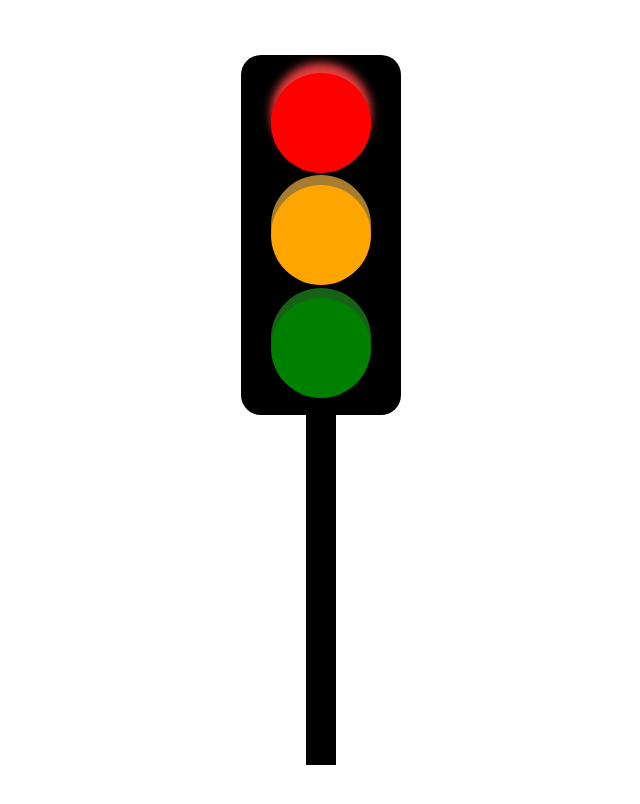
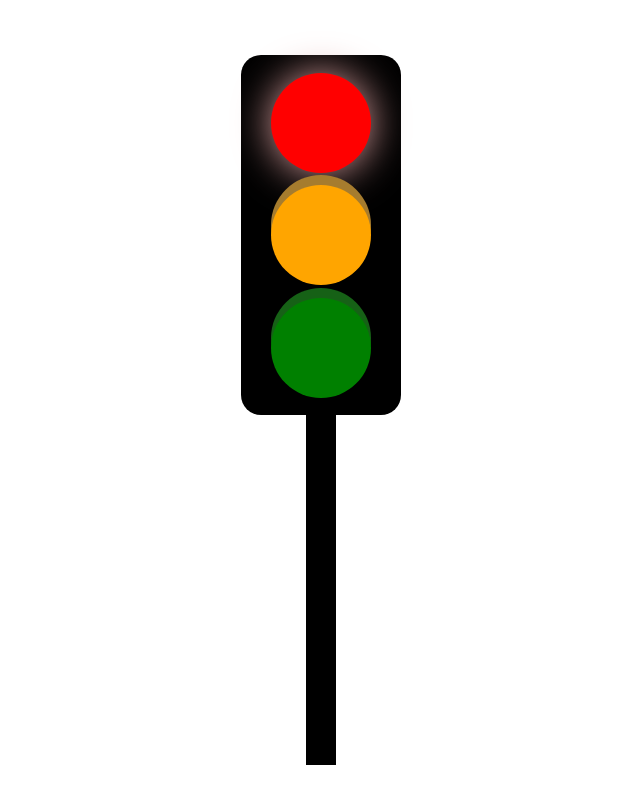
Before and after one commit to yuvatejapunna/Traffic-Page, a plain HTML site: page index.html in a window 1280 px wide. Shown: the whole page, without its empty margins (329-969 px from the left). Drawn offline with Linux system fonts and the light colour scheme.

Commit message:
Update index.html

```diff
--- a/index.html
+++ b/index.html
@@ -39,7 +39,7 @@
             width:100px;
             height: 100px;
             border-radius: 250px;
-            box-shadow: 0px -10px 10px rgb(234, 64, 64);
+            box-shadow: 0px 0px 40px rgb(221,161,161);
         }
         .orange{
             background-color: orange;
@@ -75,4 +75,5 @@
         <div class="pole"></div>
     </div>
 </body>
+
 </html>
```
